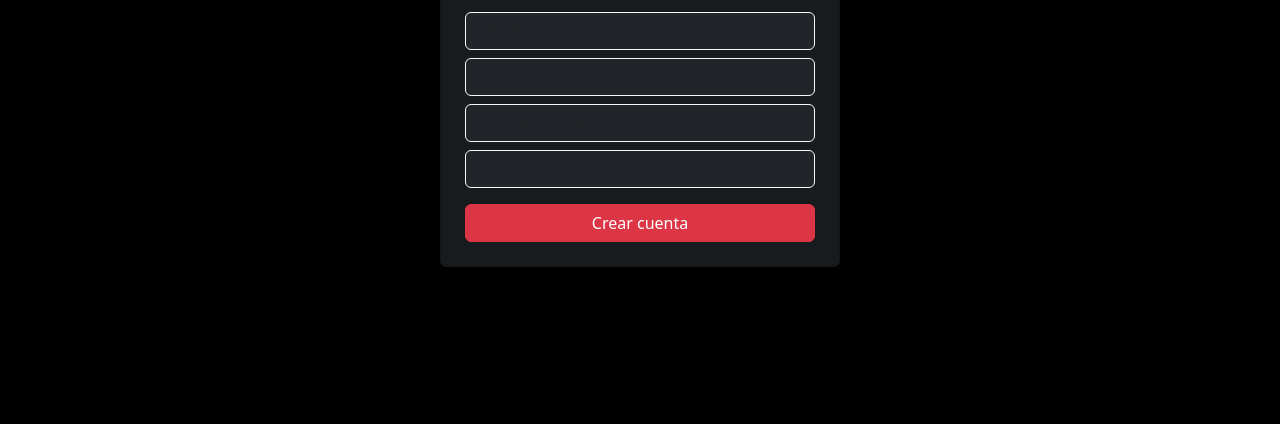
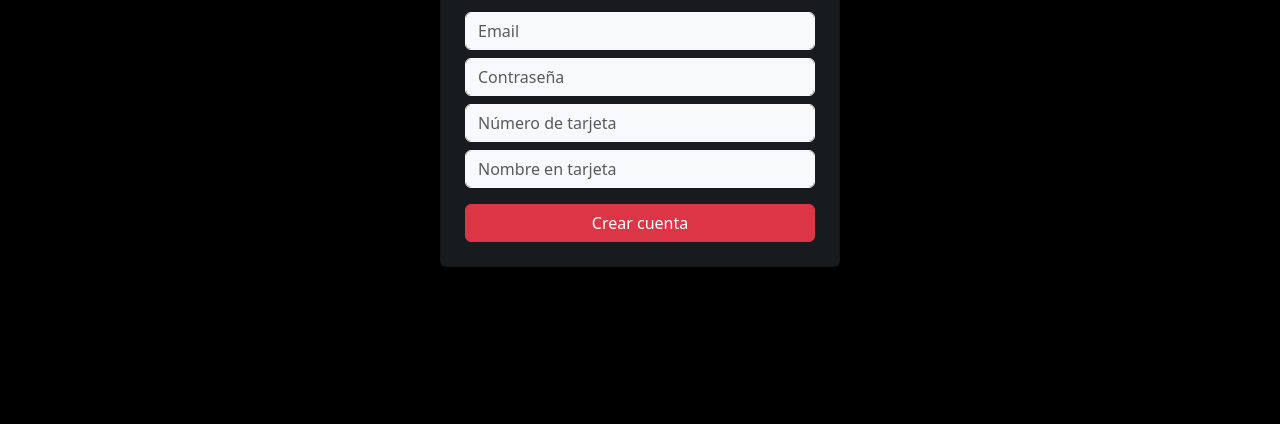
Before and after one commit to Lucasgramajo29/Proyecto-RC4, a plain HTML site: page suscripcion.html in a window 1280 px wide. Shown: the part 306-730 px from the top of the page. Drawn offline with nearby package versions, Linux system fonts and the light colour scheme.

Commit message:
Errores arreglados

```diff
--- a/suscripcion.html
+++ b/suscripcion.html
@@ -72,10 +72,10 @@
   <div class="card bg-dark bg-opacity-75 text-light p-4 w-100" style="max-width: 400px;">
     <h2 class="text-center mb-3">Crear cuenta</h2>
     <form action="page404.html">
-      <input type="email" class="form-control mb-2 bg-dark border-light text-light" placeholder="Email">
-      <input type="password" class="form-control mb-2 bg-dark border-light text-light" placeholder="Contraseña">
-      <input type="text" class="form-control mb-2 bg-dark border-light text-light" placeholder="Número de tarjeta">
-      <input type="text" class="form-control mb-3 bg-dark border-light text-light" placeholder="Nombre en tarjeta">
+      <input type="email" class="form-control mb-2 bg-light border-light text-dark" placeholder="Email">
+      <input type="password" class="form-control mb-2 bg-light border-light text-dark" placeholder="Contraseña">
+      <input type="number" class="form-control mb-2 bg-light border-light text-dark" placeholder="Número de tarjeta">
+      <input type="text" class="form-control mb-3 bg-light border-light text-dark" placeholder="Nombre en tarjeta">
       <button type="submit" class="btn btn-danger w-100">Crear cuenta</button>
     </form>
   </div>
```
